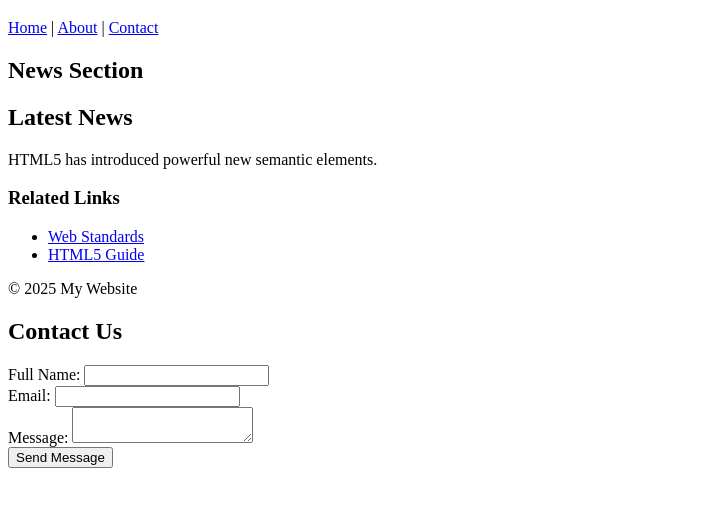
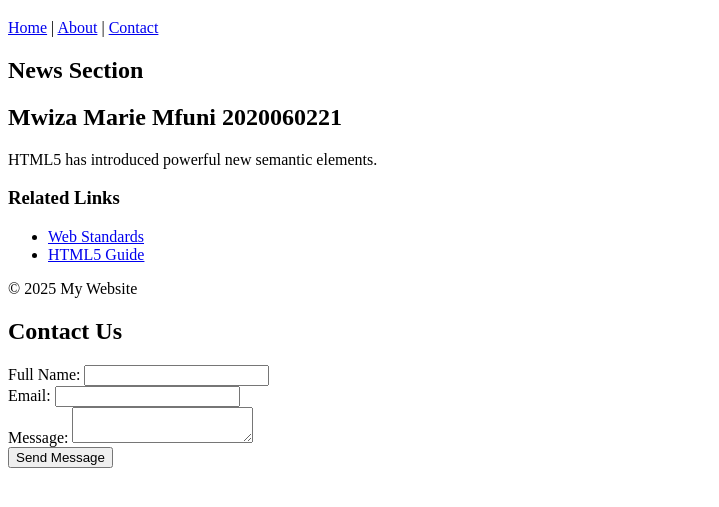
Before and after one commit to Trinity-Dennis-Malichi/lab2-html., a plain HTML site: page index.html in a window 1280 px wide. Shown: the part 61-568 px from the top of the page, without its empty margins (0-719 px from the left). Drawn offline with Linux system fonts and the light colour scheme.

Commit message:
index.html

```diff
--- a/index.html
+++ b/index.html
@@ -19,7 +19,7 @@
         <section>
     <h2>News Section</h2>
     <article>
-                <h2>Latest News</h2>
+                <h2>Mwiza Marie Mfuni 2020060221</h2>
                 <p>HTML5 has introduced powerful new semantic elements.</p>
             </article>
         </section>
```
